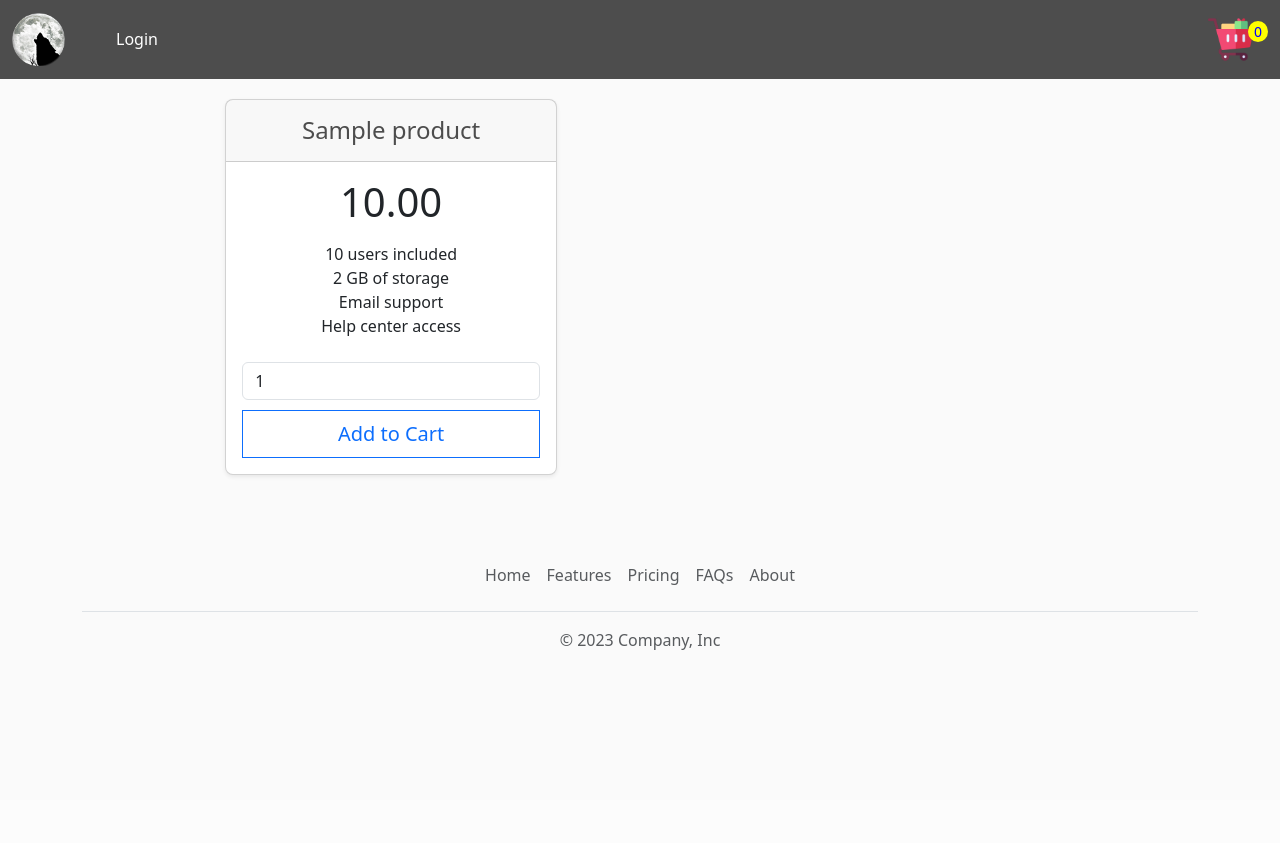
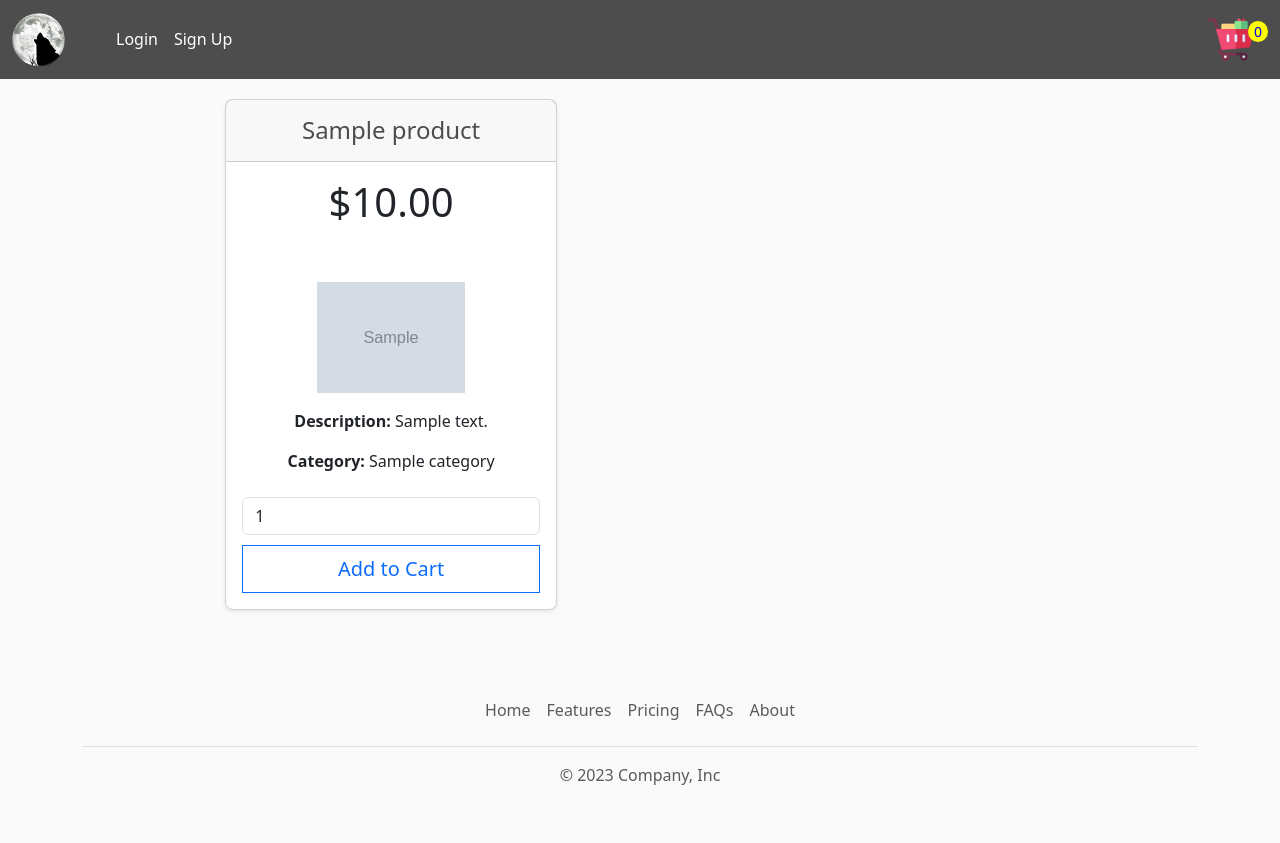
Before and after one commit to Ievgenii-Balabanov/Final_project, a Django app: a page that uses shop/templates/base.html in a window 1280 px wide. Before the commit the page ends 650 px from the top, so only its background shows below. Run offline with Django 4.2, Linux system fonts and the light colour scheme; tables that the repository leaves empty hold one stand-in row (values such as "Sample post"); grey boxes marked "Sample" are stand-in pictures; some libraries are stand-ins or nearby versions.

Commit message:
add images to book detail page

```diff
--- a/shop/core/settings.py
+++ b/shop/core/settings.py
@@ -49,6 +49,7 @@ CRISPY_TEMPLATE_PACK = 'bootstrap4'
 
 MIDDLEWARE = [
     'django.middleware.security.SecurityMiddleware',
+    "whitenoise.middleware.WhiteNoiseMiddleware",
     'django.contrib.sessions.middleware.SessionMiddleware',
     'django.middleware.common.CommonMiddleware',
     'django.middleware.csrf.CsrfViewMiddleware',
@@ -142,9 +143,11 @@ else:
     STATIC_ROOT = os.path.join(BASE_DIR, "staticfiles")
 
 MEDIA_URL = '/media/'
-MEDIA_ROOT = os.path.join(BASE_DIR, 'media/')
+MEDIA_ROOT = os.path.join(BASE_DIR, 'media')
 
 CART_SESSION_ID = 'cart'
+
+STATICFILES_STORAGE = "whitenoise.storage.CompressedManifestStaticFilesStorage"
 
 # STATICFILES_STORAGE = "whitenoise.storage.CompressedManifestStaticFilesStorage"
 
--- a/shop/core/urls.py
+++ b/shop/core/urls.py
@@ -29,3 +29,8 @@ urlpatterns += [
     # path("accounts/profile/", views.UserProfile.as_view(), name="profile"),
     # path("accounts/update_profile/", views.UpdateProfileView.as_view(), name="update_profile"),
 ]
+
+urlpatterns += (
+        static(settings.STATIC_URL, document_root=settings.STATIC_ROOT)  # noqa: W503
+        + static(settings.MEDIA_URL, document_root=settings.MEDIA_ROOT)  # noqa: W503
+    )
--- a/shop/shop/models.py
+++ b/shop/shop/models.py
@@ -31,14 +31,23 @@ class Category(models.Model):
         return reverse('shop:product_list_by_category', args=[self.slug])
 
 
+class Genre(models.Model):
+    name = models.CharField(max_length=40)
+
+    def __str__(self):
+        return self.name
+
+
 class Product(models.Model):
     category = models.ForeignKey(Category,
                                  related_name='products',
                                  on_delete=models.CASCADE)
 
     name = models.CharField(max_length=150, db_index=True)
+    genre = models.ManyToManyField(Genre)
+    author = models.CharField(max_length=70)
     slug = models.CharField(max_length=150, db_index=True, unique=True)
-    image = models.ImageField(upload_to="media/images", blank=True)
+    image = models.ImageField(upload_to="images", blank=True)
     description = models.TextField(max_length=1000, blank=True)
     price = models.DecimalField(max_digits=10, decimal_places=2)
     available = models.BooleanField(default=True)
--- a/shop/templates/base.html
+++ b/shop/templates/base.html
@@ -25,16 +25,10 @@
 <nav class="navbar navbar-expand navbar-dark bg-dark" aria-label="Second navbar example">
     <div class="container-fluid">
       <a class="navbar-brand" href="{% url "shop:index" %}"><img width="66%" src="{% static "images/Profile Icon.png" %}" alt="icon"></a>
-{#    <img  src="{% static "images/Profile Icon.png" %}" alt="icon">#}
       <button class="navbar-toggler" type="button" data-bs-toggle="collapse" data-bs-target="#navbarsExample02" aria-controls="navbarsExample02" aria-expanded="false" aria-label="Toggle navigation">
         <span class="navbar-toggler-icon"></span>
       </button>
 
-
-{#<div id="content">#}
-{##}
-{##}
-{#</div>#}
 
       <div class="collapse navbar-collapse" id="navbarsExample02">
         <ul class="navbar-nav me-auto">
@@ -46,6 +40,10 @@
         {% if not request.user.is_authenticated %}
             <li>
                 <a class="nav-link active" aria-current="page" href="{% url "shop:login" %}">Login</a>
+            </li>
+            <li>
+            <a class="nav-link active" aria-current="page" href="{% url 'shop:register' %}">Sign Up</a>
+{#                <a href="{% url 'shop:register' %}">Register</a>#}
             </li>
         {% endif %}
         </ul>
--- a/shop/templates/shop/book_detail.html
+++ b/shop/templates/shop/book_detail.html
@@ -1,6 +1,4 @@
 {% extends "base.html" %}
-
-
 {% load static %}
 {% load widget_tweaks %}
 {#<p> {{ is_paginated }} </p>#}
@@ -14,12 +12,14 @@
                 </div>
 
                 <div class="card-body">
-                    <h1 class="card-title pricing-card-title">{{ book.price }}<small class="text-body-secondary fw-light"></small></h1>
+                    <h1 class="card-title pricing-card-title">${{ book.price }}<small class="text-body-secondary fw-light"></small></h1>
                     <ul class="list-unstyled mt-3 mb-4">
-                        <li>10 users included</li>
-                        <li>2 GB of storage</li>
-                        <li>Email support</li>
-                        <li>Help center access</li>
+                        <p class="card-text "><img src="{{ userpost.image.url }}" alt=""></p>
+                        <li><img width="50%" src="{{ book.image.url }}" alt=""></li>
+                        <div class="card-body">
+                        <li><strong>Description: </strong>{{ book.description }}</li>
+                        </div>
+                        <li><strong>Category: </strong>{{ book.category }}</li>
                     </ul>
 
                     <form method="post" action="{% url 'Cart:cart_add' book.pk %}">
```
Also changed, not shown: shop/shop/admin.py (+6 -1 lines), shop/shop/forms.py (+1 -17 lines), shop/media/images/Cat03.jpg (added), shop/media/images/example.jpg (added), shop/media/images/example_xWcrGl3.jpg (added), shop/media/images/godfather.jpg (added), shop/media/images/omerta.jpg (added), shop/media/media/images/godfather.jpg (added), shop/media/media/images/omerta.jpg (added), shop/shop/migrations/0008_genre_product_genre.py (added).
